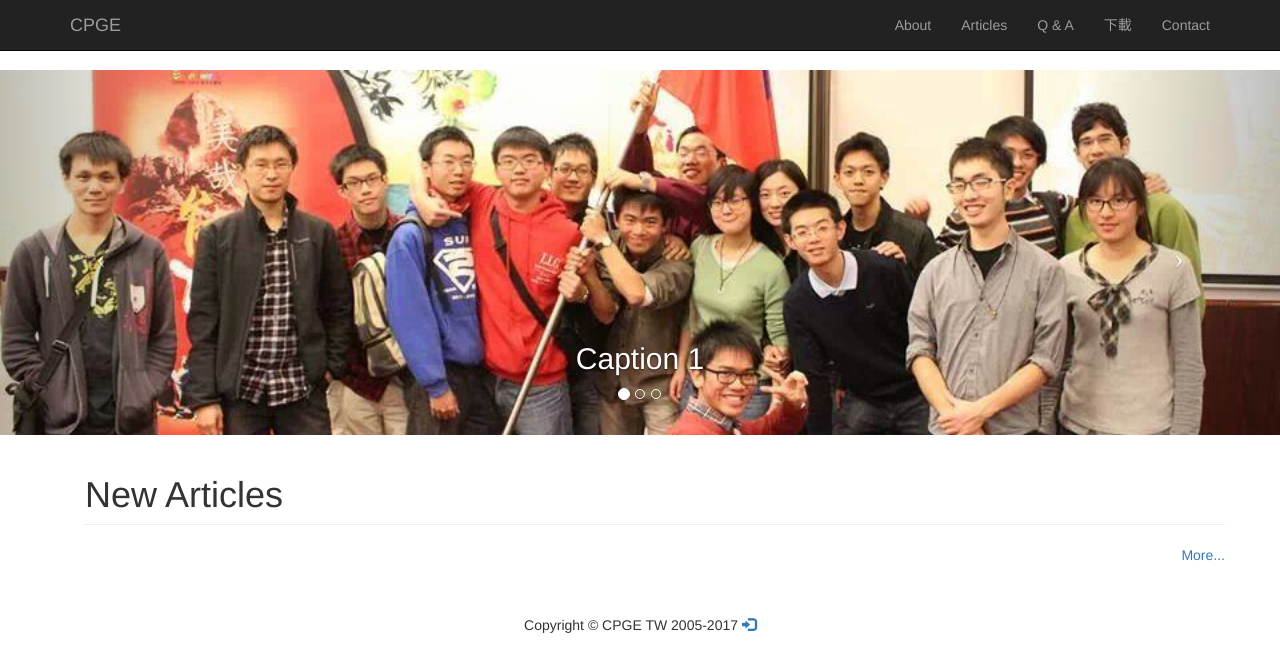
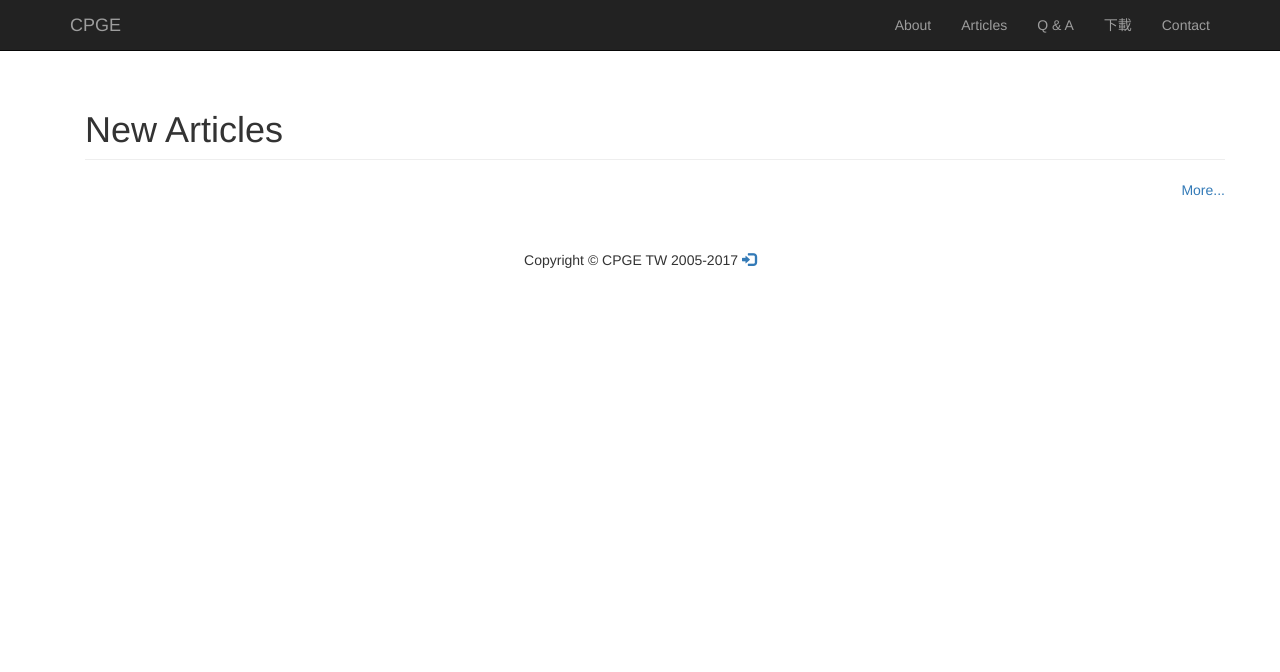
Before and after one commit to anthonyhtyao/cpge_tw, a Django app: page / in a window 1280 px wide. Shown: the top 672 px of the page. Run offline with Django 3.2, Linux system fonts and the light colour scheme; data that the repository does not hold is empty; some libraries are stand-ins or nearby versions.

Commit message:
Remove cover image

```diff
--- a/templates/base.html
+++ b/templates/base.html
@@ -147,9 +147,6 @@
         <!-- /.container -->
     </nav>
 
-
-        {% block photo_block %}{% endblock %}
-
     <!-- Page Content -->
     <div class="container">
 
--- a/templates/cpge_tw/index.html
+++ b/templates/cpge_tw/index.html
@@ -1,49 +1,5 @@
 {% extends 'base.html' %}
 {% load static %}
-
-{% block photo_block %}
-<!-- Header Carousel -->
-    <header id="myCarousel" class="carousel slide">
-        <!-- Indicators -->
-        <ol class="carousel-indicators">
-            <li data-target="#myCarousel" data-slide-to="0" class="active"></li>
-            <li data-target="#myCarousel" data-slide-to="1"></li>
-            <li data-target="#myCarousel" data-slide-to="2"></li>
-        </ol>
-
-        <!-- Wrapper for slides -->
-        <div class="carousel-inner">
-            <div class="item active">
-                <div class="fill" style="background-image:url('{% static 'img/cpge.jpg' %}');"></div>
-                <div class="carousel-caption">
-                    <h2>Caption 1</h2>
-                </div>
-            </div>
-            <div class="item">
-                <div class="fill" style="background-image:url('http://placehold.it/1900x1080&text=Slide Two');"></div>
-                <div class="carousel-caption">
-                    <h2>Caption 2</h2>
-                </div>
-            </div>
-            <div class="item">
-                <div class="fill" style="background-image:url('http://placehold.it/1900x1080&text=Slide Three');"></div>
-                <div class="carousel-caption">
-                    <h2>Caption 3</h2>
-                </div>
-            </div>
-        </div>
-
-        <!-- Controls -->
-        <a class="left carousel-control" href="#myCarousel" data-slide="prev">
-            <span class="icon-prev"></span>
-        </a>
-        <a class="right carousel-control" href="#myCarousel" data-slide="next">
-            <span class="icon-next"></span>
-        </a>
-    </header>
-{% endblock %}
-
-
 {% block body_block %}
 
     <div class="container">
```
